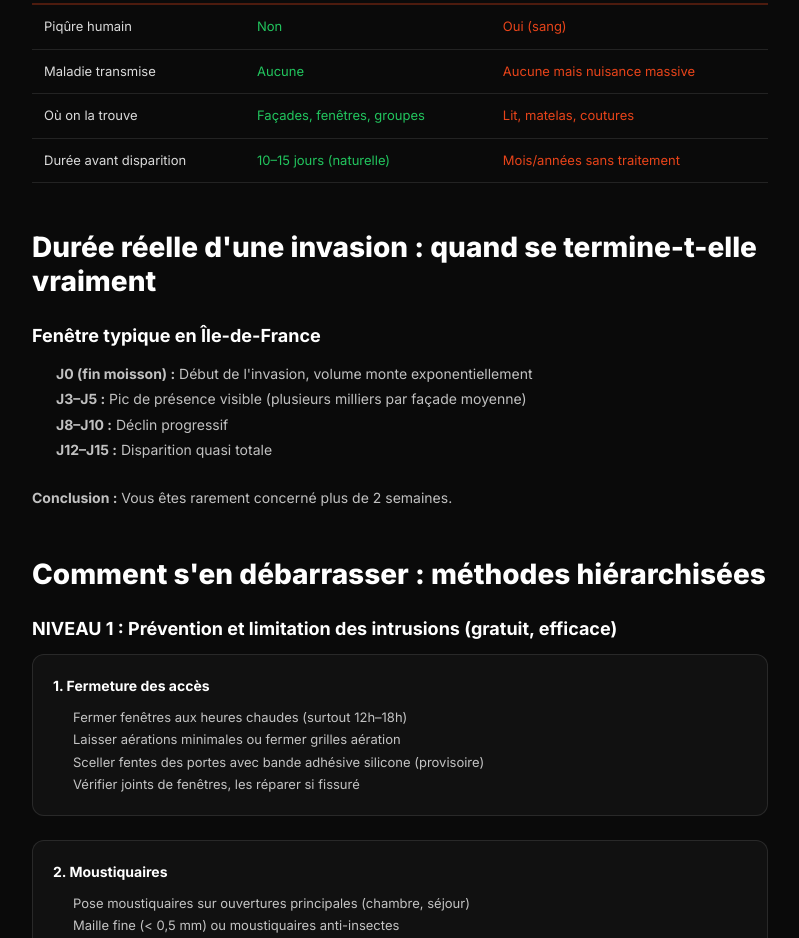
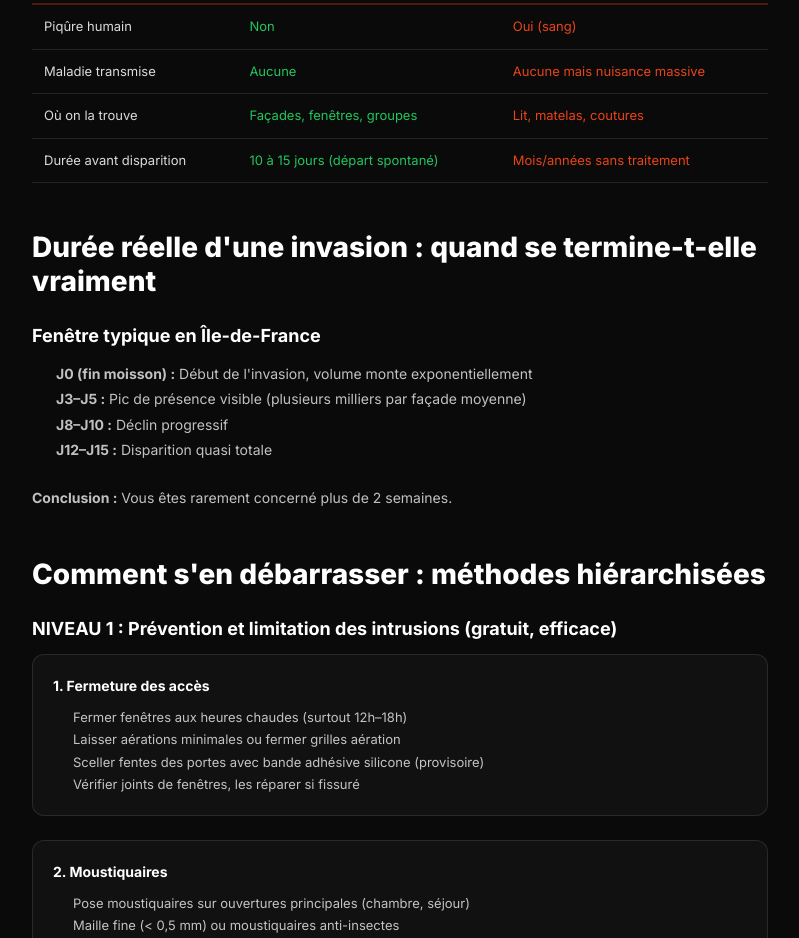
Before and after one commit to Allonuisibleexpress/allo-nuisible-idf, a Next.js app: page /blog/punaise-colza-invasion-idf-2026 in a window 1280 px wide. Shown: the part 2740-3678 px from the top of the page, without its empty margins (240-1039 px from the left). Built offline with nearby package versions, Linux system fonts and the light colour scheme.

Commit message:
Article punaise du colza : reformulation « départ spontané »
Co-Authored-By: Claude Opus 5.5 <noreply@anthropic.com>

```diff
--- a/app/blog/punaise-colza-invasion-idf-2026/page.tsx
+++ b/app/blog/punaise-colza-invasion-idf-2026/page.tsx
@@ -224,7 +224,7 @@ export default function PunaiseCorzaArticle() {
                 </tr>
                 <tr style={{ borderBottom: '1px solid rgba(255,255,255,0.1)' }}>
                   <td style={{ padding: '12px' }}>Durée avant disparition</td>
-                  <td style={{ padding: '12px', color: '#22c55e' }}>10–15 jours (naturelle)</td>
+                  <td style={{ padding: '12px', color: '#22c55e' }}>10 à 15 jours (départ spontané)</td>
                   <td style={{ padding: '12px', color: '#E8441A' }}>Mois/années sans traitement</td>
                 </tr>
               </tbody>
```
